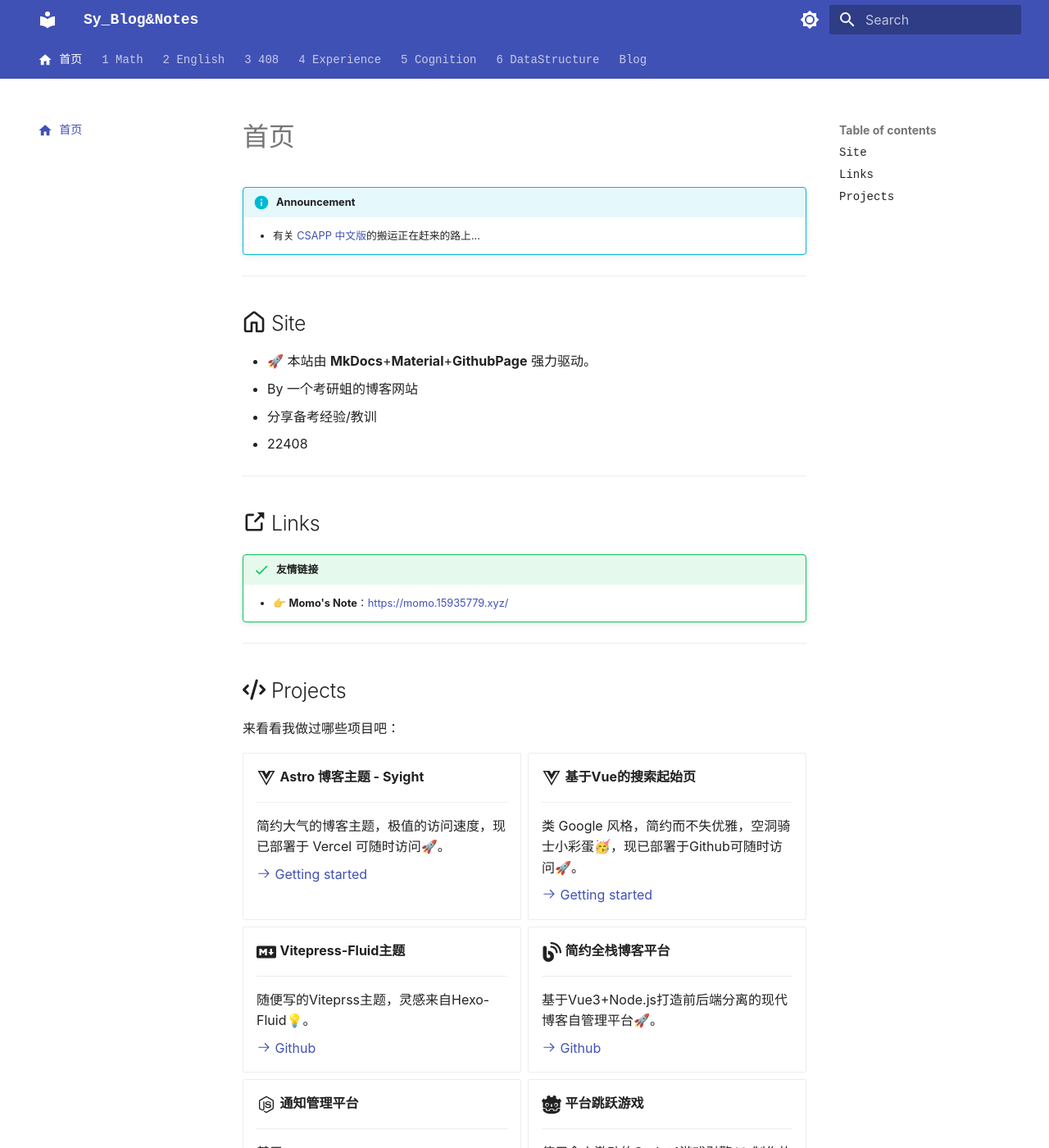
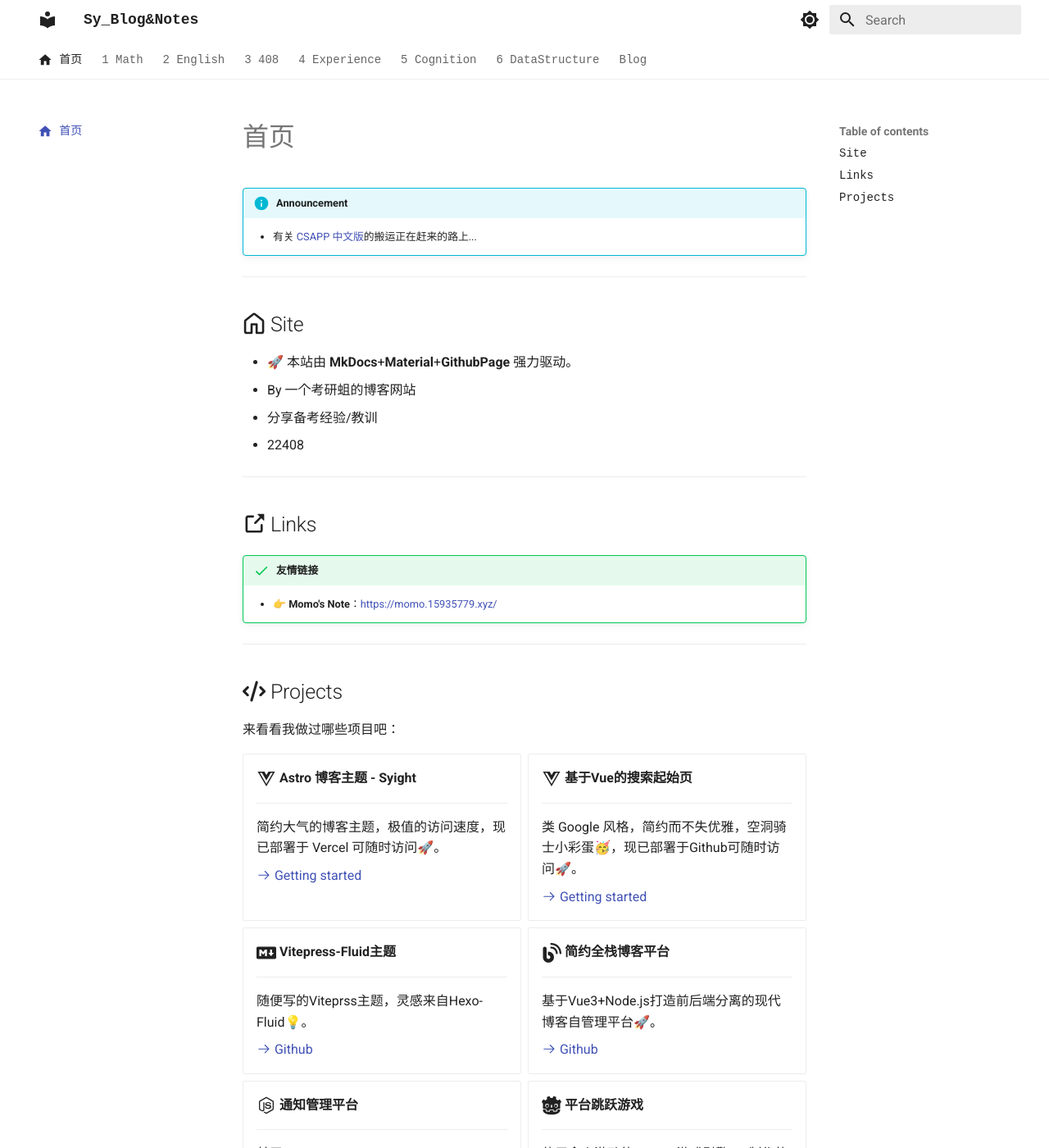
Before and after one commit to syiooo/syiooo.github.io, an MkDocs documentation site: the page built from docs/index.md, in a window 1280 px wide and 1400 px high. Shown: the whole window at 82% size. Built offline with MkDocs 1.6.1 and Material for MkDocs 9.7.7, drawn with Linux system fonts in a browser that asks for light colours; comment, search, counter and statistics services are not loaded.

Commit message:
个人小记

```diff
--- a/mkdocs.yml
+++ b/mkdocs.yml
@@ -13,10 +13,10 @@ theme:
   name: material
   custom_dir: overrides
   # 字体
-  font:
-    text: Noto Serif SC # 思源宋体
-    # text: Noto Sans Simplified Chinese
-    code: Noto Sans Mono
+  # font:
+  #   text: Noto Serif SC # 思源宋体
+  #   # text: Noto Sans Simplified Chinese
+  #   code: Noto Sans Mono
 
   features:
     - navigation.instant.progress # 进度指示器仅仅在400ms仍未加载出页面时显示来优化用户体验
@@ -34,14 +34,14 @@ theme:
   palette:
   # 明亮主题
     - scheme: default
-      primary: indigo
+      primary: white
       toggle:
         icon: material/brightness-7
         name: Switch to dark mode
 
     # 暗色主题
     - scheme: slate
-      primary: teal
+      primary: black
       toggle:
         icon: material/brightness-4
         name: Switch to light mode
```
